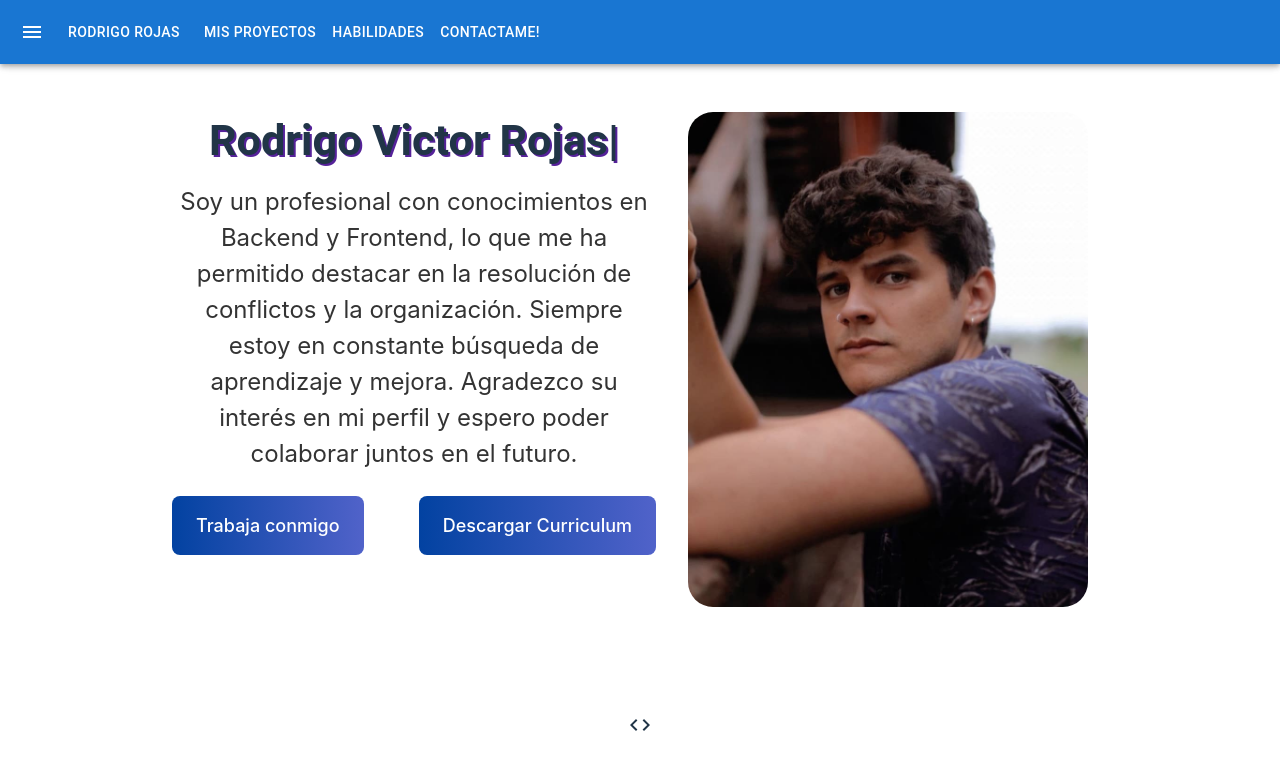
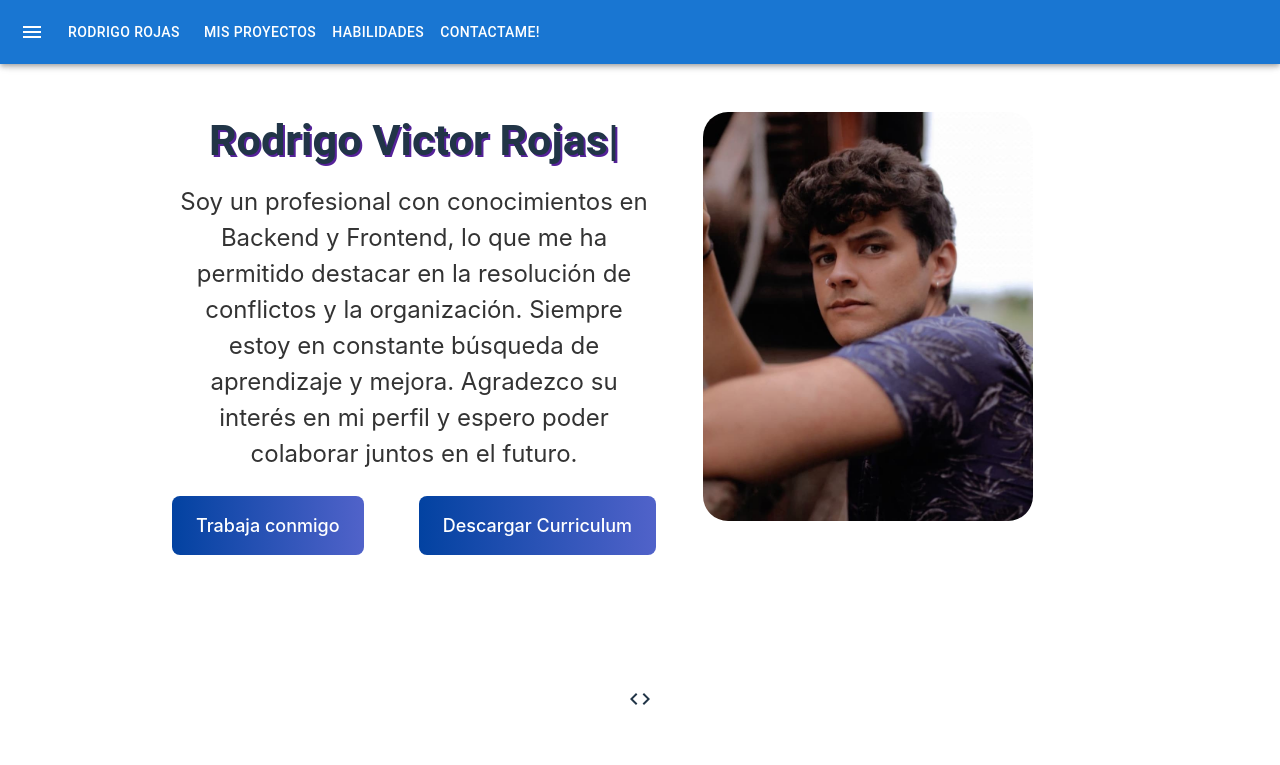
Before and after one commit to rojassrodrigo/Portfolio-vite, a React (Vite) app: page / in a window 1280 px wide. Shown: the top 765 px of the page. Built offline with nearby package versions, Linux system fonts and the light colour scheme.

Commit message:
portfolio 20

```diff
--- a/src/componentes/About.jsx
+++ b/src/componentes/About.jsx
@@ -43,8 +43,8 @@ export default function About() {
             <a className={css.button} href={cv} download>Descargar Curriculum</a>
           </div>
         </div>
-        <div className={css.cardImage}>
-          <img alt="hero" src={perfil} className={css.image} />
+        <div className={css.cardImage} >
+          <img alt="hero" src={perfil} />
         </div>
       </div>
     </section>
--- a/src/css/About.module.css
+++ b/src/css/About.module.css
@@ -1,5 +1,4 @@
 #about {
-  background-color: #f5f5f5;
   padding: 80px 0 0;
 }
 
@@ -127,9 +126,8 @@
 
 .cardImage {
   flex: 1;
-  max-width: 100%;
-  max-width: 400px; /* nuevo */
-  border-radius: 8px; /* nuevo */
+  max-width: 360px; /* nuevo */
+  border-radius: 4px; /* nuevo */
   overflow: hidden; /* nuevo */
   margin-top: 20px;
 }
@@ -143,7 +141,7 @@
 .cardImage img {
   margin-top: 50px;
   width: 100%;
-  max-width: 500px;
+  max-width: 330px;
   height: auto;
   object-fit: cover;
   border-radius: 25px;
```
